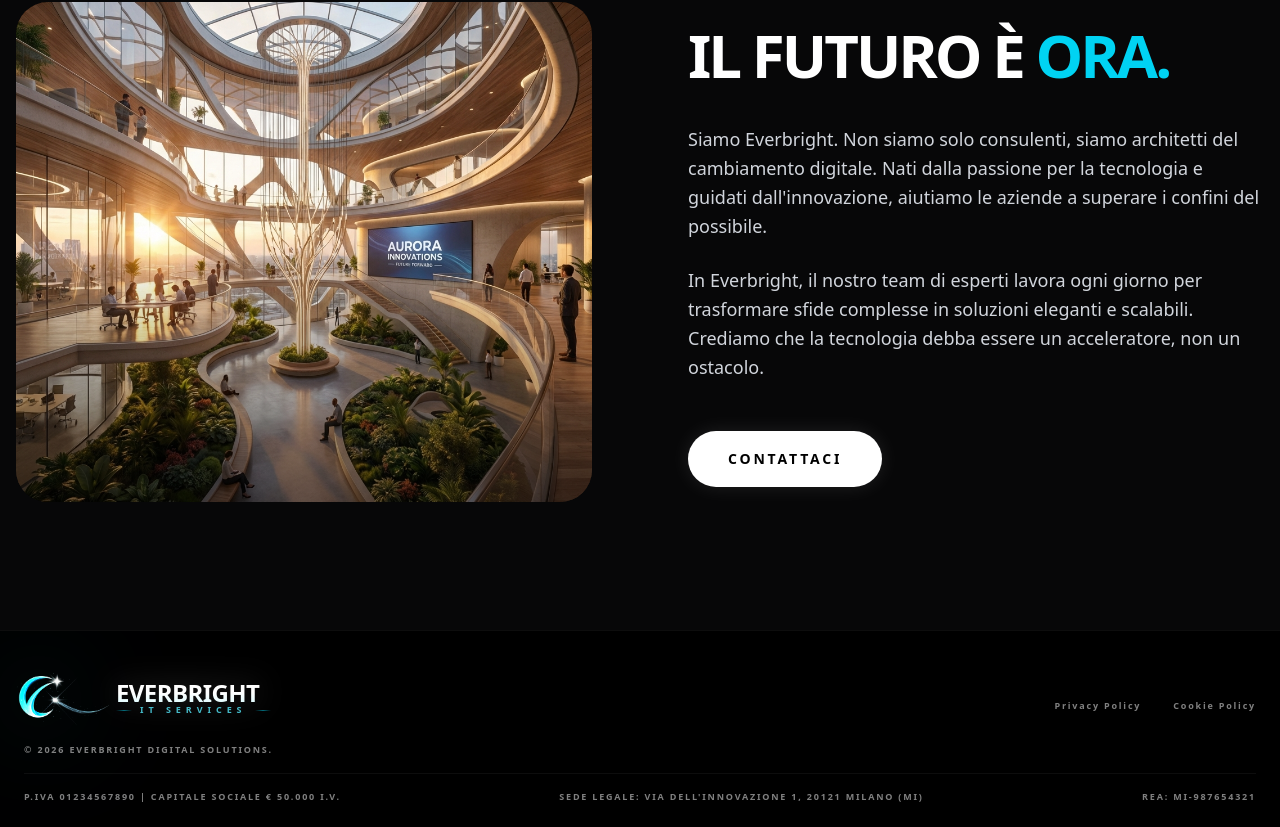
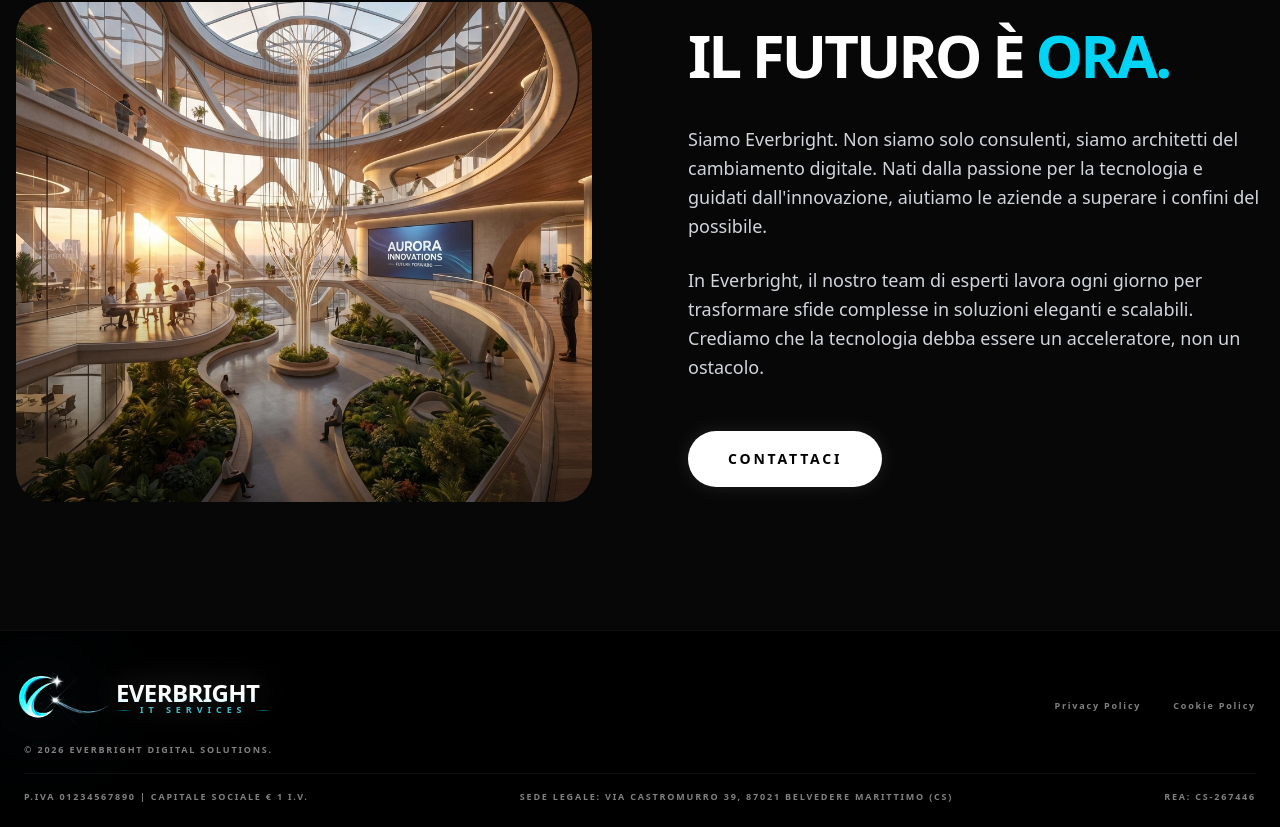
Before and after one commit to Aptul9/everbright-frontend, a Next.js app: page / in a window 1280 px wide. Shown: the part 4514-5341 px from the top of the page. Built offline with nearby package versions, Linux system fonts and the light colour scheme.

Commit message:
dati veri

```diff
--- a/components/Footer.tsx
+++ b/components/Footer.tsx
@@ -153,21 +153,21 @@ export function Footer() {
             onTouchStart={() => setTouchedElement('piva')}
             onTouchEnd={() => setTouchedElement(null)}
           >
-            P.IVA 01234567890 | Capitale Sociale € 50.000 i.v.
+            P.IVA 01234567890  | Capitale Sociale € 1 i.v.
           </p>
           <p
             className={`text-[9px] font-bold tracking-[0.2em] text-white/50 uppercase hover:text-cyan-400 hover:scale-110 transition-all duration-300 cursor-pointer ${touchedElement === 'sede' ? 'text-cyan-400 scale-110' : ''}`}
             onTouchStart={() => setTouchedElement('sede')}
             onTouchEnd={() => setTouchedElement(null)}
           >
-            Sede Legale: Via dell&apos;Innovazione 1, 20121 Milano (MI)
+            Sede Legale: Via Castromurro 39, 87021 Belvedere Marittimo (CS)
           </p>
           <p
             className={`text-[9px] font-bold tracking-[0.2em] text-white/50 uppercase hover:text-cyan-400 hover:scale-110 transition-all duration-300 cursor-pointer ${touchedElement === 'rea' ? 'text-cyan-400 scale-110' : ''}`}
             onTouchStart={() => setTouchedElement('rea')}
             onTouchEnd={() => setTouchedElement(null)}
           >
-            REA: MI-987654321
+            REA: CS-267446
           </p>
         </div>
       </div>
```
